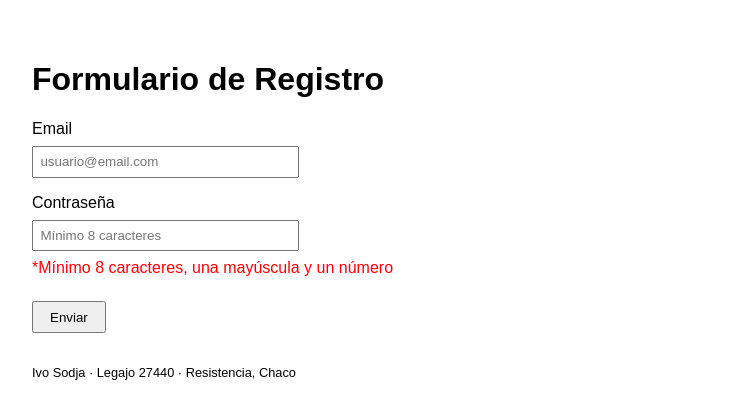
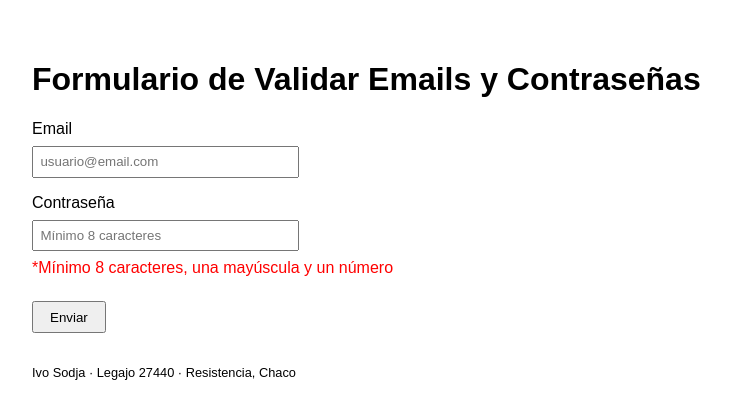
Before and after one commit to IvooBSJ/ICS-2doParcial, a website: page index.html in a window 1280 px wide. Shown: the whole page, without its empty margins (8-739 px from the left). Drawn offline with Linux system fonts and the light colour scheme.

Commit message:
Cambios en index.html

```diff
--- a/index.html
+++ b/index.html
@@ -41,7 +41,7 @@
 
 <body>
 
-  <h1>Formulario de Registro</h1>
+  <h1>Formulario de Validar Emails y Contraseñas</h1>
 
   <label for="email">Email</label>
   <input type="text" id="email" placeholder="usuario@email.com" />
--- a/server.js
+++ b/server.js
@@ -24,6 +24,6 @@ app.post('/api/validar', (req, res) => handler(req, res));
 
 const PORT = process.env.PORT || 3000;
 app.listen(PORT, () => {
-  console.log(`🚀 Servidor corriendo en http://localhost:${PORT}`);
+  console.log(` Servidor corriendo en http://localhost:${PORT}`);
   console.log(`   POST http://localhost:${PORT}/api/validar`);
 });
```
Also changed, not shown: README.md.
